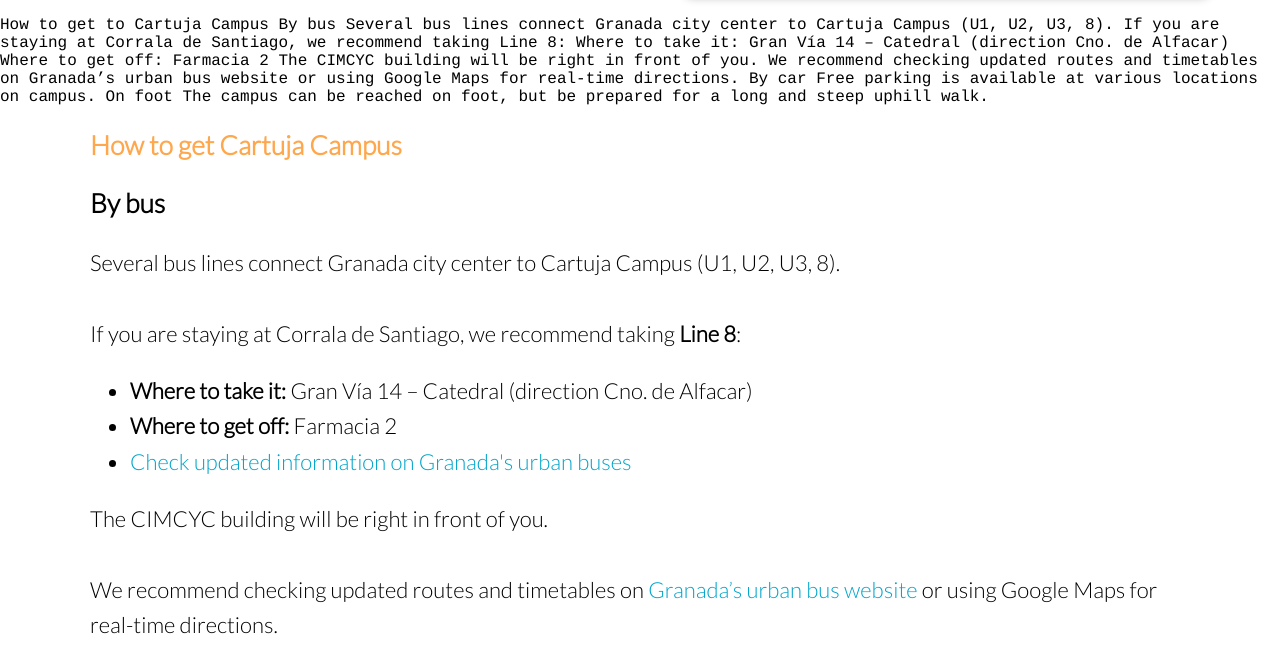
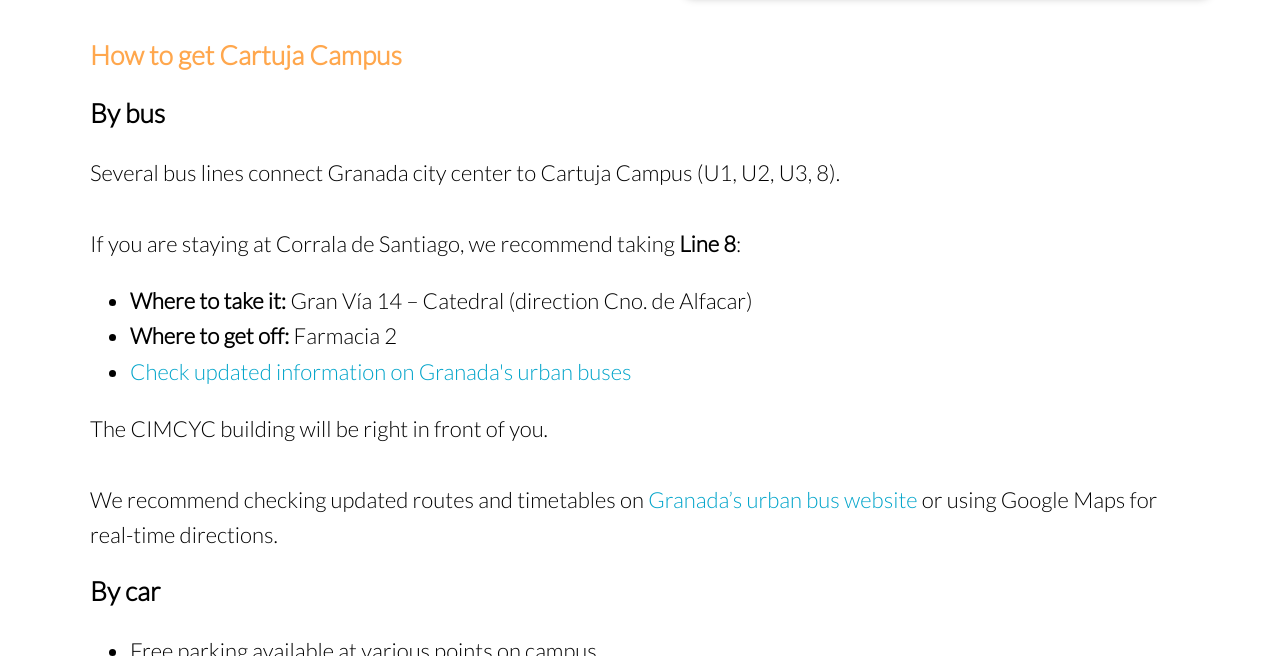
Before and after one commit to shecodespsy/shecodespsy.github.io, a Jekyll site: the page built from venue.html, in a window 1280 px wide and 900 px high, scrolled down 730 px, cut to the strip 244-900 px from the top of the window. Built offline with Jekyll 4.4.1, drawn with Linux system fonts in a browser that asks for light colours; nearby versions of some CDN libraries.

Commit message:
transportation

```diff
--- a/venue.html
+++ b/venue.html
@@ -196,18 +196,6 @@ image: /images/background/cimcyc1.jpg
 		</div>
 
 
-How to get to Cartuja Campus
-By bus
- Several bus lines connect Granada city center to Cartuja Campus (U1, U2, U3, 8).
-If you are staying at Corrala de Santiago, we recommend taking Line 8:
-Where to take it: Gran Vía 14 – Catedral (direction Cno. de Alfacar)
-Where to get off: Farmacia 2
-The CIMCYC building will be right in front of you.
-We recommend checking updated routes and timetables on Granada’s urban bus website or using Google Maps for real-time directions.
-By car
- Free parking is available at various locations on campus.
-On foot
- The campus can be reached on foot, but be prepared for a long and steep uphill walk.
 
 		<div class="container flex">
 			<div class="text">
```
